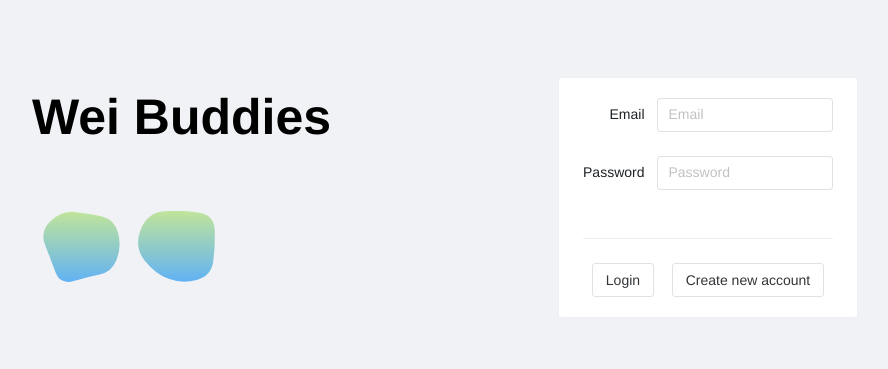
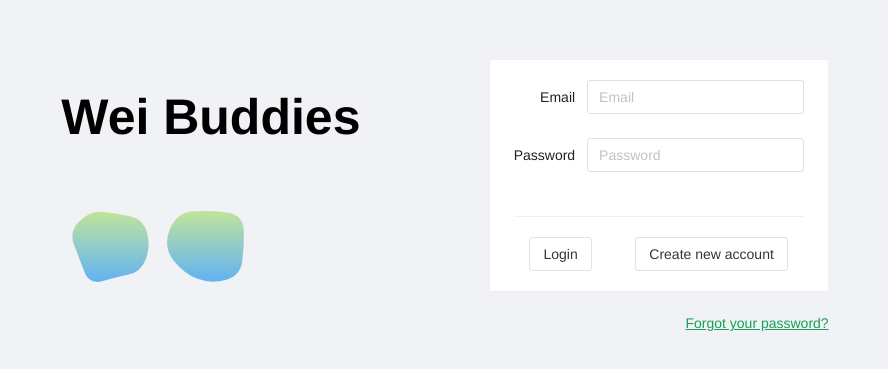
Before and after one commit to chris-straka/weibuddies, a Vue app in the folder app/client/: page / in a window 1280 px wide. Shown: the part 203-572 px from the top of the page, without its empty margins (195-1083 px from the left). Built offline with nearby package versions, Linux system fonts and the light colour scheme.

Commit message:
get some more work done on the form

```diff
--- a/app/client/src/App.vue
+++ b/app/client/src/App.vue
@@ -1,6 +1,6 @@
 <script setup lang="ts">
 import HomeVue from "./pages/Home/Home.vue";
-import { darkTheme, NConfigProvider } from "naive-ui";
+import { darkTheme, NConfigProvider, NLoadingBarProvider } from "naive-ui";
 let colorScheme = window.matchMedia("(prefers-color-scheme: dark)").matches
   ? darkTheme
   : null;
@@ -8,7 +8,9 @@ let colorScheme = window.matchMedia("(prefers-color-scheme: dark)").matches
 
 <template>
   <n-config-provider :theme="colorScheme">
-    <HomeVue />
+    <n-loading-bar-provider>
+      <HomeVue />
+    </n-loading-bar-provider>
   </n-config-provider>
 </template>
 
--- a/app/client/src/pages/Home/Home.vue
+++ b/app/client/src/pages/Home/Home.vue
@@ -17,8 +17,8 @@ import BlobsVue from "@/components/Blobs/Blobs.vue";
   width: 100vw;
   display: grid;
   grid:
-    ". WeiBuddies Login"
-    ". Blobs Login";
+    ". . WeiBuddies Login ."
+    ". . Blobs Login .";
 }
 .title {
   grid-area: WeiBuddies;
@@ -33,7 +33,7 @@ import BlobsVue from "@/components/Blobs/Blobs.vue";
 }
 .loginForm {
   grid-area: Login;
-  width: 300px;
+  width: 340px;
   height: fit-content;
   align-self: center;
 }
--- a/app/client/src/pages/Home/LoginForm/LoginForm.vue
+++ b/app/client/src/pages/Home/LoginForm/LoginForm.vue
@@ -1,10 +1,14 @@
 <script setup lang="ts">
-import { ref } from "vue";
+import { ref, reactive } from "vue";
 import type { FormRules, FormInst, FormValidationError } from "naive-ui";
-import { NCard, NDivider, NForm, NFormItem, NInput, NButton } from "naive-ui";
+import { NCard, NForm, NFormItem, NInput, NButton, useLoadingBar, NA, NSpace } from "naive-ui";
+import { authStore } from "@/store";
+
+const user = authStore()
+const loadingBar = useLoadingBar()
 
 const formRef = ref<FormInst | null>(null);
-const formValue = ref({
+const formValue = reactive({
   user: {
     email: "",
     password: "",
@@ -12,29 +16,39 @@ const formValue = ref({
 });
 
 const rules: FormRules = {
+  user: {
     email: {
       required: true,
       message: "Email is required",
+      trigger: 'input'
     },
     password: {
       required: true,
       message: "Password is required",
+      trigger: 'input'
     },
+  }
 };
 
-const submit = () => {
+const submit = ({ newUser }: { [newUser: string]: boolean }) => {
   formRef.value?.validate((errors: Array<FormValidationError> | undefined) => {
-    if (!errors) {
-      console.log("yes");
+    if (errors) {
+      loadingBar.error()
+      return
     } else {
-      console.log(errors);
+      loadingBar.start()
     }
   });
+
+  newUser ?
+    user.signup() :
+    user.login()
 };
 </script>
 
 <template>
-  <n-card>
+  <div class="loginFormComponent">
+    <n-card size="medium" :segmented="{ content: true, footer: 'soft' }">
       <n-form
         ref="formRef"
         label-placement="left"
@@ -42,28 +56,35 @@ const submit = () => {
         :model="formValue"
         :rules="rules"
       >
-      <n-form-item label="Email">
+        <n-form-item label="Email" path="user.email" :show-require-mark="false">
           <n-input placeholder="Email" v-model:value="formValue.user.email" />
         </n-form-item>
-      <n-form-item label="Password">
-        <n-input
-          type="password"
-          placeholder="Password"
-          v-model:value="formValue.user.password"
-        />
+        <n-form-item label="Password" path="user.password" :show-require-mark="false">
+          <n-input type="password" placeholder="Password" v-model:value="formValue.user.password" />
         </n-form-item>
-      <n-divider />
-      <div class="buttonContainer">
-        <n-button @click.prevent="submit">Login</n-button>
-        <n-button @click.prevent>Create new account</n-button>
+      </n-form>
+      <template #footer>
+        <n-space justify="space-around">
+          <n-button @click.prevent="submit({ newUser: false })">Login</n-button>
+          <n-button @click.prevent="submit({ newUser: true })">Create new account</n-button>
+        </n-space>
+      </template>
+    </n-card>
+    <n-a href class="forgetPasswordLink">Forgot your password?</n-a>
   </div>
-    </n-form>
-  </n-card>
 </template>
 
 <style scoped lang="scss">
+.loginFormComponent {
+  display: flex;
+  flex-direction: column;
+}
 .buttonContainer {
   display: flex;
   justify-content: space-around;
 }
+.forgetPasswordLink {
+  margin-top: 20px;
+  text-align: end;
+}
 </style>
--- a/app/client/src/store/index.ts
+++ b/app/client/src/store/index.ts
@@ -1,5 +1,31 @@
 import { defineStore } from "pinia";
 
 export const authStore = defineStore("auth", {
-  // TODO
+  state: () => {
+    return {
+      userId: null,
+      userEmail: null,
+      token: null,
+      didAutoLogout: false
+    }
+  },
+  actions: {
+    async login() {},
+    async signup() {},
+    logout() {},
+  },
+  getters: {
+    userId(state) {
+      return state.userId
+    },
+    token(state) {
+      return state.token
+    },
+    isAuthenticated(state) {
+      return !!state.token
+    },
+    didAutoLogout(state) {
+      return state.didAutoLogout
+    }
+  }
 });
```
Lines whose indentation alone changed are shown as unchanged.
